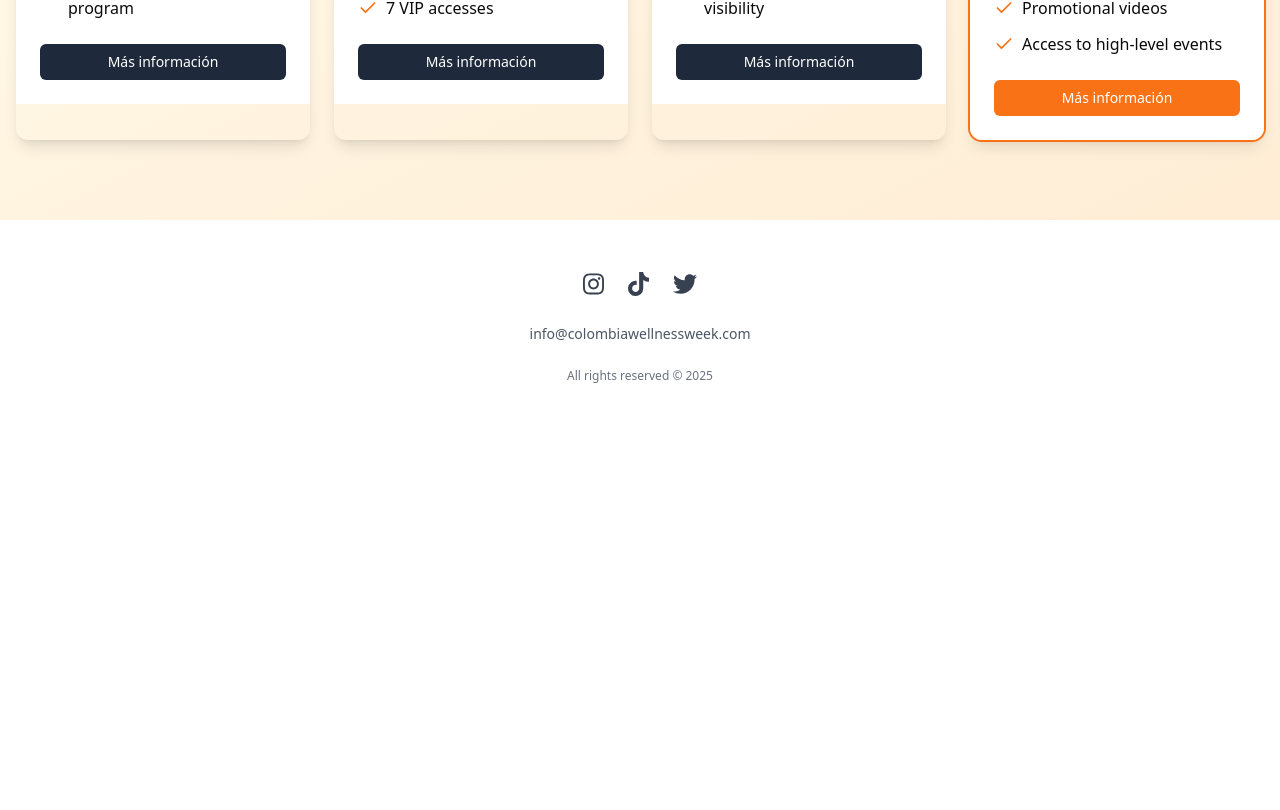
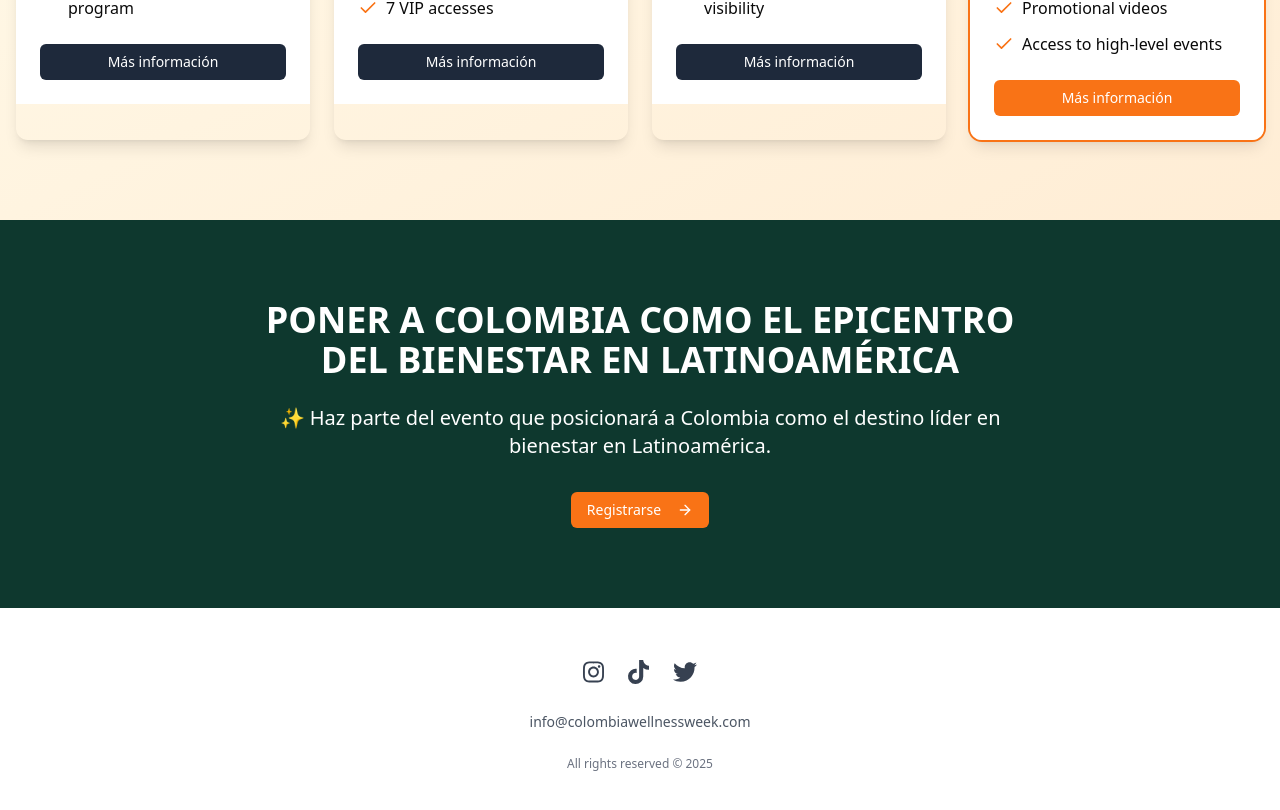
Before and after one commit to Diego331211/Divino-Bienestar-ColombiaWellnessWeek, a Next.js app: page /en in a window 1280 px wide. Shown: the part 4090-4900 px from the top of the page. Before the commit the page ends 4522 px from the top, so only its background shows below. Built offline with nearby package versions, Linux system fonts and the light colour scheme.

Commit message:
add EndSection component and integrate it into the main page layout

```diff
--- /dev/null
+++ b/app/[locale]/components/end.tsx
@@ -0,0 +1,33 @@
+"use client";
+import { motion } from "framer-motion";
+import { ArrowRight } from "lucide-react";
+import MyButton from "./MyButton";
+export default function EndSection() {
+  return (
+    <footer className="py-20 bg-dark-background text-white">
+      <div className="container mx-auto px-4">
+        <motion.div
+          className="text-center max-w-3xl mx-auto"
+          initial={{ opacity: 0, y: 30 }}
+          whileInView={{ opacity: 1, y: 0 }}
+          viewport={{ once: true }}
+          transition={{ duration: 0.6 }}
+        >
+          <h2 className="text-3xl md:text-4xl font-bold mb-6">
+            PONER A COLOMBIA COMO EL EPICENTRO DEL BIENESTAR EN LATINOAMÉRICA
+          </h2>
+          <p className="text-xl mb-8">
+            ✨ Haz parte del evento que posicionará a Colombia como el destino
+            líder en bienestar en Latinoamérica.
+          </p>
+          <MyButton
+            href="/register"
+            className="bg-orange-500 hover:bg-orange-600 text-white"
+          >
+            Registrarse <ArrowRight className="ml-2 h-4 w-4" />
+          </MyButton>
+        </motion.div>
+      </div>
+    </footer>
+  );
+}
--- a/app/[locale]/page.tsx
+++ b/app/[locale]/page.tsx
@@ -1,9 +1,10 @@
 import Hero from "./components/Hero";
-import DataSections from "./components/datasections";
 import CitySection from "./components/citysection";
 import CounterSection from "./components/counter-section";
+import DataSections from "./components/datasections";
+import EndSection from "./components/end";
+import SponsorshipTiers from "./components/sponsor-ships";
 import EventTimeline from "./components/timeline";
-import SponsorshipTiers from "./components/sponsor-ships";
 
 export default function Home() {
   return (
@@ -25,6 +26,7 @@ export default function Home() {
         <CounterSection />
         <EventTimeline />
         <SponsorshipTiers />
+        <EndSection />
       </div>
     </>
   );
```
